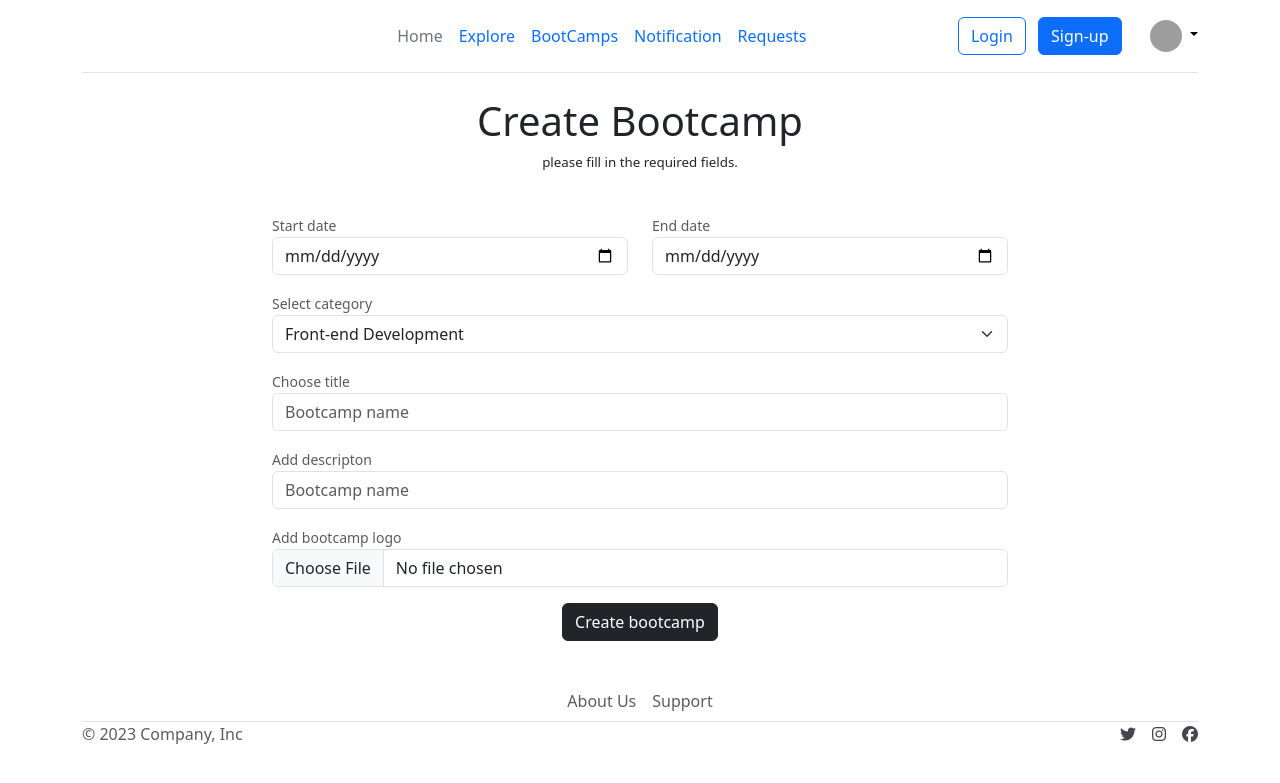
After one commit to NouraAldayhani/Tuwaiq_Community, a Django app: page /create/bootcamp/ in a window 1280 px wide. The commit adds this page. Shown: the top 783 px of the page. Run offline with Django 4.2, Linux system fonts and the light colour scheme; some libraries are stand-ins or nearby versions; grey boxes are pictures that could not be loaded.

Commit message:
add bootcamp

```diff
--- a/TuwaiqCommuity/accounts/urls.py
+++ b/TuwaiqCommuity/accounts/urls.py
@@ -3,6 +3,6 @@ from . import views
 
 app_name= "accounts"
 
-urlpatterns=[
-
+urlpatterns = [
+    path('profile/',views.profile, name="profile"),
 ]
--- a/TuwaiqCommuity/main_app/models.py
+++ b/TuwaiqCommuity/main_app/models.py
@@ -6,7 +6,7 @@ from django.contrib.auth.models import User
 class Bootcamp(models.Model):
     CATEGORY_CHOICES = [
            ("frontend", "Front-end Development"),
-           ("backend", "Back-end Development"),
+           ("frontend", "Back-end Development"),
            ("full_stack", "Full-stack Development"),
            ("UI", "UI/UX"),
            ("artificial", "Artificial Intelligence"),
--- a/TuwaiqCommuity/main_app/templates/main_app/base.html
+++ b/TuwaiqCommuity/main_app/templates/main_app/base.html
@@ -3,7 +3,7 @@
   <head>
     <meta charset="utf-8">
     <meta name="viewport" content="width=device-width, initial-scale=1">
-    <title>{% block tilte %}{% endblock %}</title>
+    <title>{% block title %} {% endblock %}</title>
     <!--Bootstrap-->
     <link href="https://cdn.jsdelivr.net/npm/bootstrap@5.3.0/dist/css/bootstrap.min.css" rel="stylesheet" integrity="sha384-9ndCyUaIbzAi2FUVXJi0CjmCapSmO7SnpJef0486qhLnuZ2cdeRhO02iuK6FUUVM" crossorigin="anonymous">
     <!--Bootstrap Icon-->
@@ -34,7 +34,7 @@
           <ul class="nav col-12 col-md-auto mb-2 justify-content-center mb-md-0">
             <li><a href="#" class="nav-link px-2 link-secondary">Home</a></li>
             <li><a href="#" class="nav-link px-2">Explore</a></li>
-            <li><a href="#" class="nav-link px-2">BootCamps</a></li>
+            <li><a href="{% url 'main_app:bootcamps' %}" class="nav-link px-2">BootCamps</a></li>
             <li><a href="#" class="nav-link px-2">Notification</a></li>
 
             <!--if manager-->
@@ -57,7 +57,11 @@
             <ul class="dropdown-menu text-small" >
               <li><a class="dropdown-item" href="#">New project...</a></li>
               <li><a class="dropdown-item" href="#">Settings</a></li>
-              <li><a class="dropdown-item" href="#">Profile</a></li>
+              <li><a class="dropdown-item" href="{% url 'accounts:profile' %}">Profile</a></li>
+              <!--if manager-->
+              <li><a class="dropdown-item" href="{% url 'main_app:create_bootcamp' %}">Create bootcamp</a></li>
+              <!--endif-->
+
               <li><hr class="dropdown-divider"></li>
               <li><a class="dropdown-item" href="#">Sign out</a></li>
             </ul>
--- /dev/null
+++ b/TuwaiqCommuity/main_app/templates/main_app/create_bootcamp.html
@@ -0,0 +1,78 @@
+<!--------- manager page / create bootcamp --------->
+
+{% extends 'main_app/base.html' %}
+{% load static %}
+
+{% block title %} Create bootcamp {% endblock %}
+
+{% block content %}
+
+<section id="forms_">
+    <div class="container">
+        <div class="row">
+            <div class="col-12" data-aos="fade-up">
+                <div class="intro text-center">
+                    <div class="hr-line"></div>
+                    <h1 class="diisplay-4">Create Bootcamp</h1>
+                    <p style="font-size: 10pt;" class="mx-auto">please fill in the required fields.</p>
+                </div>
+            </div>
+        </div>
+        <div class="row mt-4">
+            <div class="col-lg-8 mx-auto">
+                {% if msg %}
+                <div class="alert alert-danger" role="alert">
+                {{msg}}
+                </div>
+                {% endif %}
+                <form action="#" method="post" class="row gy-3" enctype="multipart/form-data">
+                    {% csrf_token %}
+                    <div class="col-lg-6">
+                        <small class="form-text text-muted">Start date</small>
+                        <!--INPUT--> <input type="date" class="form-control" id="floatingInput" placeholder="start_date"
+                            name="start_date">
+                    </div>
+                    <div class="col-lg-6">
+                        <small class="form-text text-muted">End date</small>
+                        <input type="date" class="form-control" id="floatingInput" placeholder="end_date"
+                            name="end_date">
+                    </div>
+                    <!---->
+                    <div class="col-lg-12">
+                        <small class="form-text text-muted">Select category</small>
+                        <select class="form-select" name="category" aria-label="Default select example">
+                            <option value="frontend">Front-end Development</option>
+                            <option value="frontend">Back-end Development</option>
+                            <option value="full_stack">Full-stack Development</option>
+                            <option value="UI">UI/UX</option>
+                            <option value="artificial">Artificial Intelligence</option>
+                            <option value="security">Cyber Security</option>
+                        </select>
+                    </div>
+                    <!---->
+                    <div class="col-lg-12">
+                        <small class="form-text text-muted">Choose title</small>
+                        <input name="name" type="text" id="floatingInput" class="form-control"
+                            placeholder="Bootcamp name">
+                    </div>
+                    <div class="col-lg-12">
+                        <small class="form-text text-muted">Add descripton</small>
+                        <input name="bootcamp_descripton" type="text" id="floatingInput" class="form-control"
+                            placeholder="Bootcamp name">
+                    </div>
+                    <div class="col-lg-12">
+                        <small class="form-text text-muted">Add bootcamp logo</small>
+                        <input type="file" class="form-control" id="floatingPassword" placeholder="Add image"
+                            name="logo">
+                    </div>
+                    <div class="col-lg-12 d-flex justify-content-center">
+                        <button type="submit" class="btn btn-dark">Create bootcamp</button>
+                    </div>
+                </form>
+            </div>
+        </div>
+
+    </div>
+</section>
+
+{% endblock %}
--- a/TuwaiqCommuity/main_app/templates/main_app/home.html
+++ b/TuwaiqCommuity/main_app/templates/main_app/home.html
@@ -1,9 +1,6 @@
-
 {% extends 'main_app/base.html' %}
 {% load static %}
-{% block title %}
-Home page
-{% endblock %}
+{% block title %} Home page {% endblock %}
 
 {% block content %}
 
--- a/TuwaiqCommuity/main_app/urls.py
+++ b/TuwaiqCommuity/main_app/urls.py
@@ -3,6 +3,8 @@ from . import views
 
 app_name= "main_app"
 
-urlpatterns=[
-    path('',views.home_page,name="home_page"),
+urlpatterns = [
+    path('',views.home_page, name="home_page"),
+    path('bootcamps/',views.bootcamps_page, name="bootcamps"),
+    path('create/bootcamp/',views.create_bootcamp, name="create_bootcamp"),
 ]
--- a/TuwaiqCommuity/main_app/views.py
+++ b/TuwaiqCommuity/main_app/views.py
@@ -1,8 +1,30 @@
-from django.shortcuts import render
+from django.shortcuts import render, redirect
 from django.http import HttpRequest,HttpResponse
+from .models import Bootcamp
 
 # Create your views here.
 
 def home_page(request:HttpRequest):
+    return render(request,'main_app/home.html')
 
-    return render(request,'main_app/home.html')
+def bootcamps_page(request:HttpRequest):
+    bootcamps = Bootcamp.objects.all()
+    return render(request,'main_app/bootcamps.html', {'bootcamps':bootcamps})
+
+def create_bootcamp(request:HttpRequest):
+    #check if the user is the manager
+
+    #add
+    if request.method == 'POST':
+        bootcamp_name = request.POST['name']
+        bootcamp_category = request.POST['category']
+        descripton = request.POST['bootcamp_descripton']
+        bootcamp_start_date = request.POST['start_date']
+        bootcamp_end_date = request.POST['end_date']
+        new_bootcamp = Bootcamp(name=bootcamp_name, bootcamp_descripton=descripton, category=bootcamp_category, start_date=bootcamp_start_date, end_date=bootcamp_end_date)
+        if "logo" in request.FILES:
+            new_bootcamp.logo = request.FILES['logo']
+        new_bootcamp.save()
+        return redirect('main_app:bootcamps')
+    else:
+        return render(request,'main_app/create_bootcamp.html')
```
Also changed, not shown: TuwaiqCommuity/accounts/templates/accounts/profile.html (added, +16 -0 lines), TuwaiqCommuity/accounts/views.py (+6 -1 lines), TuwaiqCommuity/main_app/templates/main_app/bootcamps.html (added, +25 -0 lines), TuwaiqCommuity/media/images/WHATSAPP_IMAGE_2020-03-19_AT_11.17.28_PM.JPEG (added).
